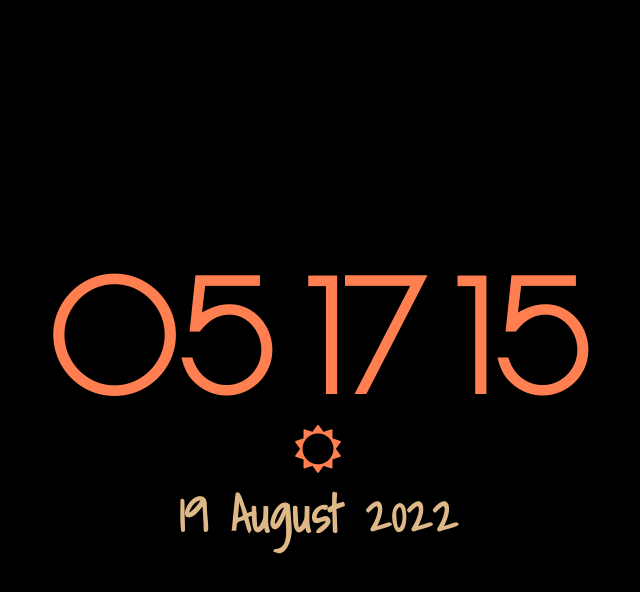
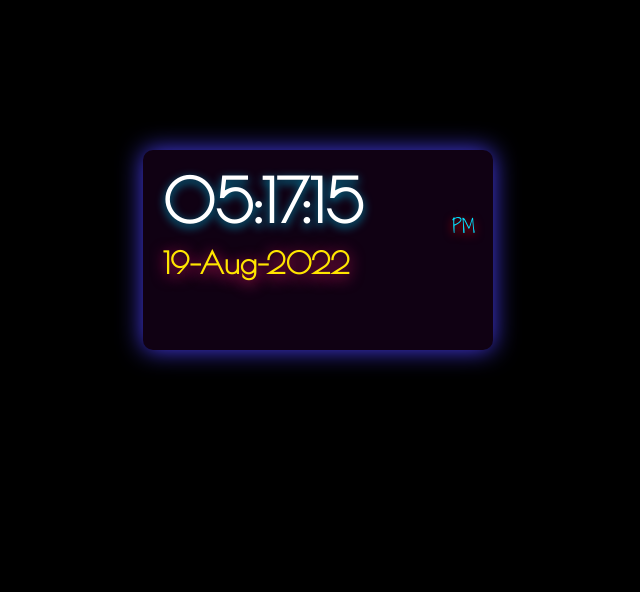
Before and after one commit to sahmedroni/JSprojects-clock, a plain HTML site: page index.html in a window 1280 px wide. Shown: the whole page, without its empty margins (322-962 px from the left). Drawn offline with nearby package versions, Linux system fonts and the light colour scheme.

Commit message:
design changed

```diff
--- a/index.html
+++ b/index.html
@@ -14,9 +14,12 @@
 
 </head>
 <body>
-    <h1 id="clock" class="main-clock" onload="myClock()"></h1>
-    <p id="sess" style="font-size:48px" onload="myClock()"></p>
-    <h5 id="date" class="date" onload="myDate()"></h5>
+    <div id="main">
+        <h1 id="clock" class="main-clock" onload="myClock()"></h1>
+        <h5 id="date" class="date" onload="myDate()"></h5>
+        <p id="sess" class="sess" onload="myClock()"></p>
+    </div>
+
 
 
 
--- a/script.js
+++ b/script.js
@@ -5,7 +5,7 @@ function myClock() //function declared
     let hh = date.getHours();   //get only hour from date() fumction.
     let mm = date.getMinutes(); //get only minute from date() fumction.
     let ss = date.getSeconds(); //get only secons from date() fumction.
-    let session = document.getElementById("sess").className = "sess fa fa-cloud";; //variable to hold the AM PM
+    let session = "AM"; //variable to hold the AM PM
 
 // condition to convert 24 hours to 12 hours clock.
 if (hh == 0) {
@@ -28,12 +28,12 @@ hh = (hh < 10) ? "0" + hh : hh;
 mm = (mm < 10) ? "0" + mm : mm;
 ss = (ss < 10) ? "0" + ss : ss;
 
-//document.getElementById("sess").innerHTML = session;
-if (session=="PM") {
-    session = document.getElementById("sess").className = "sess fa fa-sun-o";
-}
+document.getElementById("sess").innerHTML = session;
+//if (session=="PM") {
+ //   session = document.getElementById("sess").className = "sess fa fa-sun-o";
+//}
 
-let time = hh + "  " + mm + "  " + ss; //forming the time and holding in a variable
+let time = hh + ":" + mm + ":" + ss; //forming the time and holding in a variable
 document.getElementById("clock").innerHTML = time;  // display the final time to the html tag
 
 setTimeout(myClock,1000);
@@ -48,11 +48,11 @@ myClock();
 function myDate() {
     const date = new Date();
     let dd = date.getDate();
-    let months = ['January','February','March','April','May','June','July','August','September','October','November','December'];
+    let months = ['Jan','Feb','Mar','Apr','May','Jun','Jul','Aug','Sep','Oct','Nov','Dec'];
     let mm = months[date.getMonth()];
     let yy = date.getFullYear();
 
-    let fullDate = dd + " " + mm + " " + yy;
+    let fullDate = dd + "-" + mm + "-" + yy;
 
 document.getElementById('date').innerHTML = fullDate;
 }
--- a/style.css
+++ b/style.css
@@ -1,63 +1,67 @@
-* {
+
+body {
     background-color: black;
-    margin: 0;
-    padding: 0;
-    border: 0;
-}
-body {
-    margin-top: 250px;
-    display: flex;
-    flex-wrap: wrap;
-    flex-direction: column;
     justify-content: center;
     align-items: center;
+    display: flex;
+    flex-direction: column;
+    flex-wrap: wrap;
+}
+
+#main {
+    position: absolute;
+    top: 150px;
+    background-color: rgb(16, 1, 19);
+    height: 25vh;
+    width: 350px;
+    justify-content: center;
+    align-items: center;
+    display: flex;
+    flex-direction: row;
+    flex-wrap: wrap;
+    border-radius: 10px;
+    box-shadow: 0px 0px 25px rgb(72, 60, 243);
+
+
 }
 
 .main-clock {
-    color:coral;
-    text-align: center;
-    font-size: 150px;
+    top: 0;
+    left: 20px;
+    position: absolute;
+    margin-top: 15px;
+    color:rgb(255, 255, 255);
+    font-size: 60px;
+    display: flex;
+    flex-wrap: wrap;
     font-family: 'Poiret One', cursive;
-    margin-bottom: 0;
+
 }
-.sess {
-    color:coral;
- text-align: center;
- font-size: 48px;
- font-family: 'Poiret One', cursive;
- margin-top: 0;
+#clock {
+    text-shadow: 0px 3px 10px rgb(0, 148, 185);
+
 }
 
+.date {
+    top: 0;
+    left: 20px;
+    position: absolute;
+    margin-top: 95px;
+    color:rgb(255, 230, 0);
+    font-size: 30px;
+    font-family: 'Poiret One', cursive;
+    text-shadow: 0px 3px 15px rgb(255, 30, 116);
 
-.date {
-    color: burlywood;
-    text-align: center;
-    font-size: 50px;
+}
+
+.sess {
+    position: absolute;
+    top: 0;
+    margin-top: 60px;
+    right: 5%;
+    color:rgb(0, 225, 255);
+    font-size: 20px;
     font-family: 'Shadows Into Light', cursive;
+    text-shadow: 0 3px 10px rgb(248, 6, 6);
+
 }
-.temp-text {
-    color:rgb(192, 168, 168);
-text-align: center;
-font-size: 50px;
-font-family: 'Shadows Into Light', cursive;
-}
-.alarm {
-    color: burlywood;
-    text-align: center;
-    font-size: 50px;
-    font-family: 'Shadows Into Light', cursive;
-}
-.setalarm {
-    color:blanchedalmond;
-    background-color: black;
-    text-align: center;
-    font-size: 30px;
-    font-weight: bolder;
-    font-family: 'Shadows Into Light', cursive;
-    width: 50px;
-    margin-left: 50%;
-    margin-top: 10px;
-    border-color: aliceblue;
-    border-width: 1px;
-    border-style: solid;
-}
```
